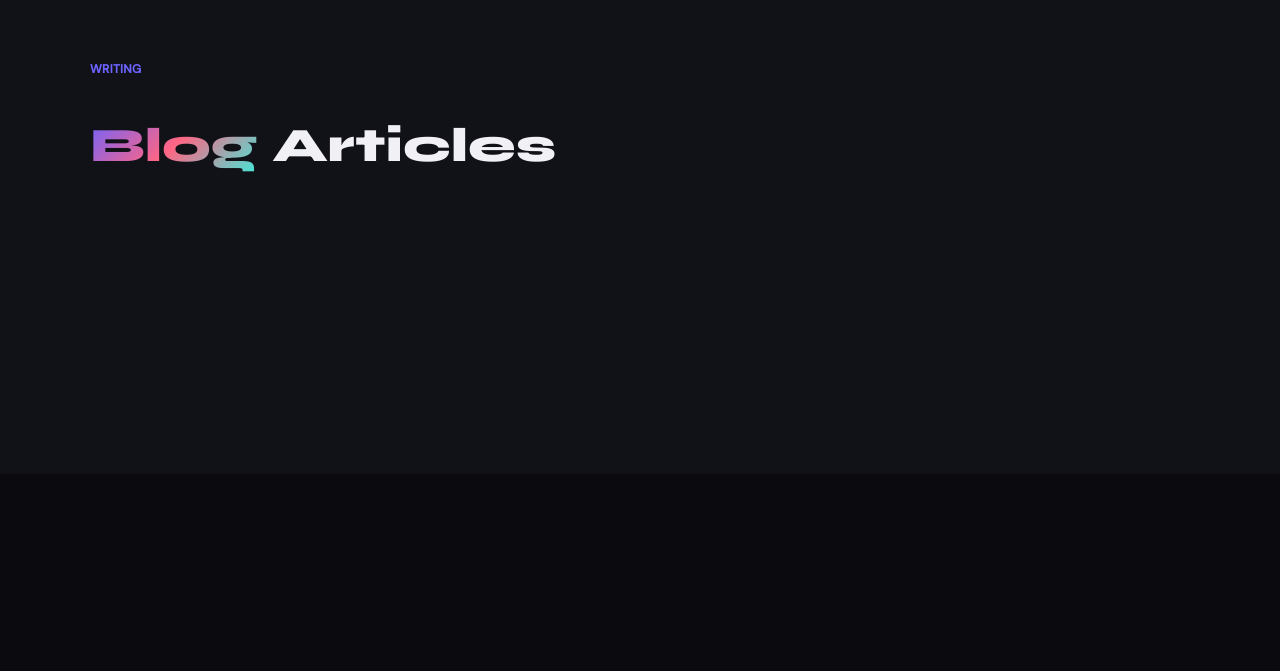
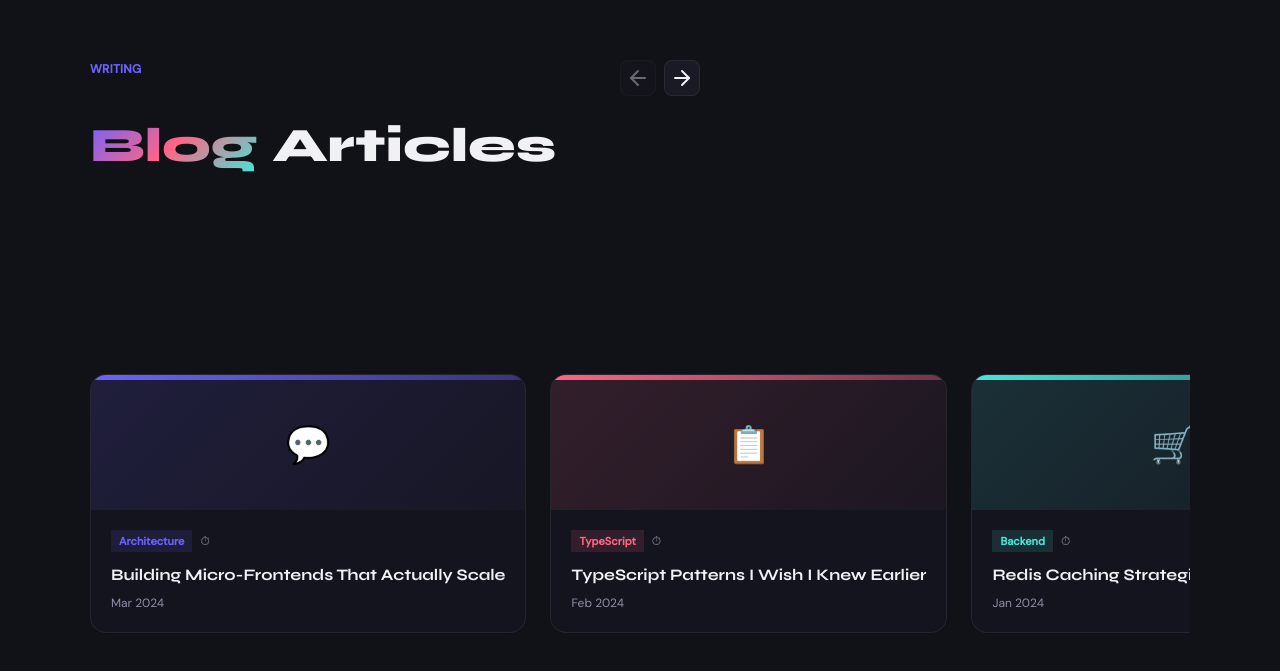
Before and after one commit to Jisap/vite-devportfolio, a React (Vite) app: page / in a window 1280 px wide. Shown: the part 6586-7257 px from the top of the page. Before the commit the page ends 7060 px from the top, so only its background shows below. Built offline with nearby package versions, Linux system fonts and the light colour scheme.

Commit message:
feat: add Blog section with image slider and navigation controls

```diff
--- a/src/sections/Blog.jsx
+++ b/src/sections/Blog.jsx
@@ -2,6 +2,7 @@ import { SectionHeader } from "../components/SectionHeader"
 import useInView from "../hooks/useInView"
 import { BLOGS } from "../data/blog"
 import { useState } from "react";
+import { ArrowLeft, ArrowRight } from "lucide-react";
 
 
 
@@ -20,7 +21,86 @@ const Blog = () => {
             label="Writing"
             title="Blog Articles"
             inView={inView}
-          />
+          >
+
+            <div className="flex gap-2">
+              <button
+                onClick={() => setIdx(Math.max(0, idx - 1))}
+                className={`
+                w-9 h-9 rounded-lg flex items-center justify-center border border-border bg-bg3 transition
+                ${idx === 0 ? "opacity-40 cursor-not allowed" : "hover:border-accent"}
+              `}
+              >
+                <ArrowLeft />
+              </button>
+
+              <button
+                onClick={() => setIdx(Math.max(max, idx - 1))}
+                className={`
+                w-9 h-9 rounded-lg flex items-center justify-center border border-border bg-bg3 transition
+                ${idx === max ? "opacity-40 cursor-not allowed" : "hover:border-accent"}
+              `}
+              >
+                <ArrowRight />
+              </button>
+            </div>
+          </SectionHeader>
+
+          {/* slider */}
+          <div className="overflow-hidden">
+            <div className="flex gap-6 transition-transform duration-500 ease-out"
+              style={{ transform: `translateX(-${idx * 340}px)` }}
+            >
+              {BLOGS.map((b, i) => (
+                <div
+                  key={b.title}
+                  className={`
+                    min-w-[320px] shrink-0 bg-card border border-border rounded-2xl overflow-hidden cursor-pointer
+                    transition-all duration-300 hover:-translate-y-1 hover:shadow-xl
+                    ${inView ? "opacity-100 translate-y-0" : "opacity-0 translate-y-5"}`}
+                  style={{ transitionDelay: `${i * 0.08}s` }}
+                >
+                  {/* Top Gradient Bar */}
+                  <div
+                    className="h-1.25"
+                    style={{ background: `linear-gradient(90deg, ${b.color},${b.color}66)` }}
+                  />
+
+                  {/* Icon Area */}
+                  <div
+                    className="h-32.5 flex items-center justify-center text-4xl"
+                    style={{ background: `linear-gradient(135deg, ${b.color}22, ${b.color}08)` }}
+                  >
+                    {["💬", "📋", "🛒", "📊", "🔐", "📌"][i]}
+                  </div>
+
+                  {/* Content */}
+                  <div className="p-5">
+                    <div className="flex gap-2 mb-3 items-center">
+                      <span
+                        className="text-[11px] font-semibold px-2 py-0.75 roudned-md"
+                        style={{ background: b.color + "20", color: b.color }}
+                      >
+                        {b.tag}
+                      </span>
+
+                      <span className="text-[12px] text-text2 flex items-center gap-1">
+                        ⏱ {b.bad}
+                      </span>
+                    </div>
+
+                    <h3 className="text-[syne] font-bold text-[16px] leading-[1.4] mb-2">
+                      {b.title}
+                    </h3>
+
+                    <p className="text-[12px] text-text2 ">
+                      {b.date}
+                    </p>
+                  </div>
+                </div>
+              ))}
+            </div>
+          </div>
         </div>
       </section>
     </>
```
